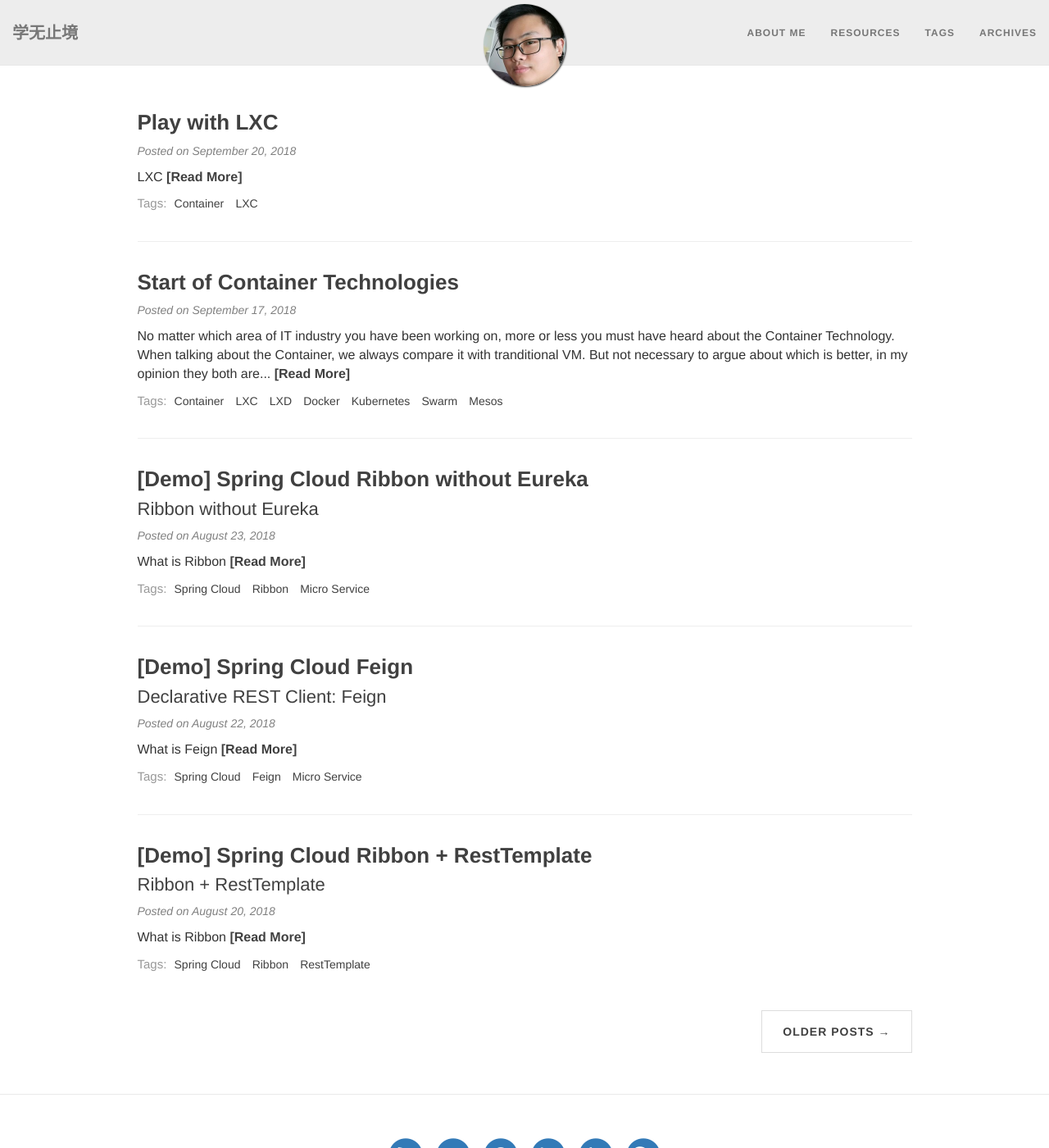
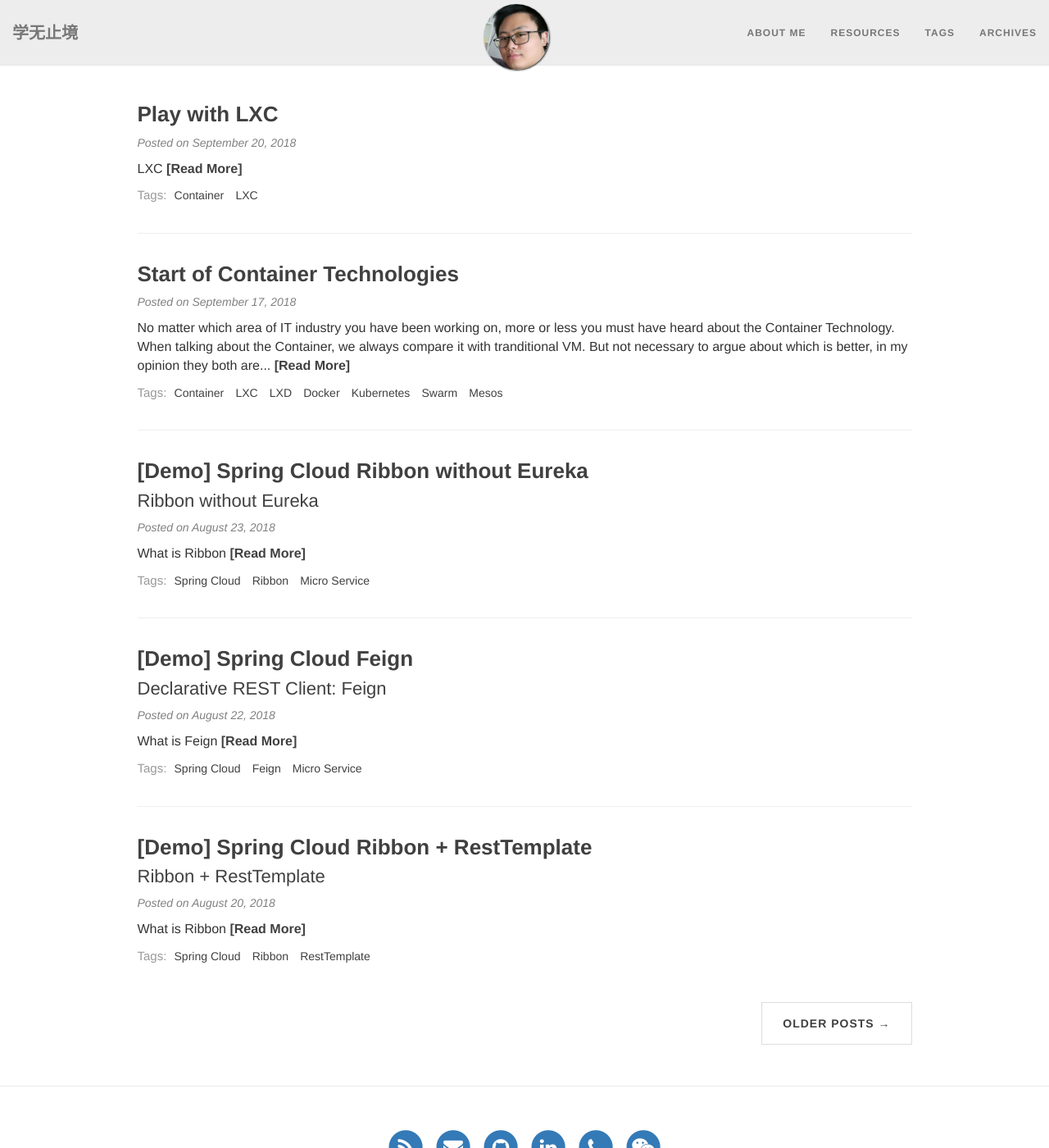
Before and after one commit to leeangh/leeangh.github.io, a Jekyll site: the page built from index.html, in a window 1280 px wide and 1400 px high. Shown: the whole window at 82% size. Built offline with Jekyll 4.4.1, drawn with Linux system fonts in a browser that asks for light colours; nearby versions of some CDN libraries; a script that is not in the unit is left out; the list of posts is cut into pages by our own code.

Commit message:
reduce the avatar pic size

```diff
--- a/css/main.css
+++ b/css/main.css
@@ -198,7 +198,7 @@
 }
 
 .navbar-custom .avatar-container .avatar-img-border {
-  width: 100%;
+  width: 80%;
   border-radius: 50%;
   margin-left: -50%;
   display: inline-block;
@@ -223,7 +223,7 @@
     margin-top: -60px;
   }
   .navbar-custom .avatar-container .avatar-img-border {
-    width: 100%;
+    width: 80%;
     box-shadow: 1px 1px 2px rgba(0, 0, 0, .8);
     -webkit-box-shadow: 1px 1px 2px rgba(0, 0, 0, .8);
     -moz-box-shadow: 1px 1px 2px rgba(0, 0, 0, .8);
@@ -579,7 +579,7 @@
 
 @media only screen and (min-width: 768px) {
   .intro-header {
-    margin-top: 100px;
+    margin-top: 90px;
   }
   .intro-header.big-img {
     margin-top: 91px;
```
